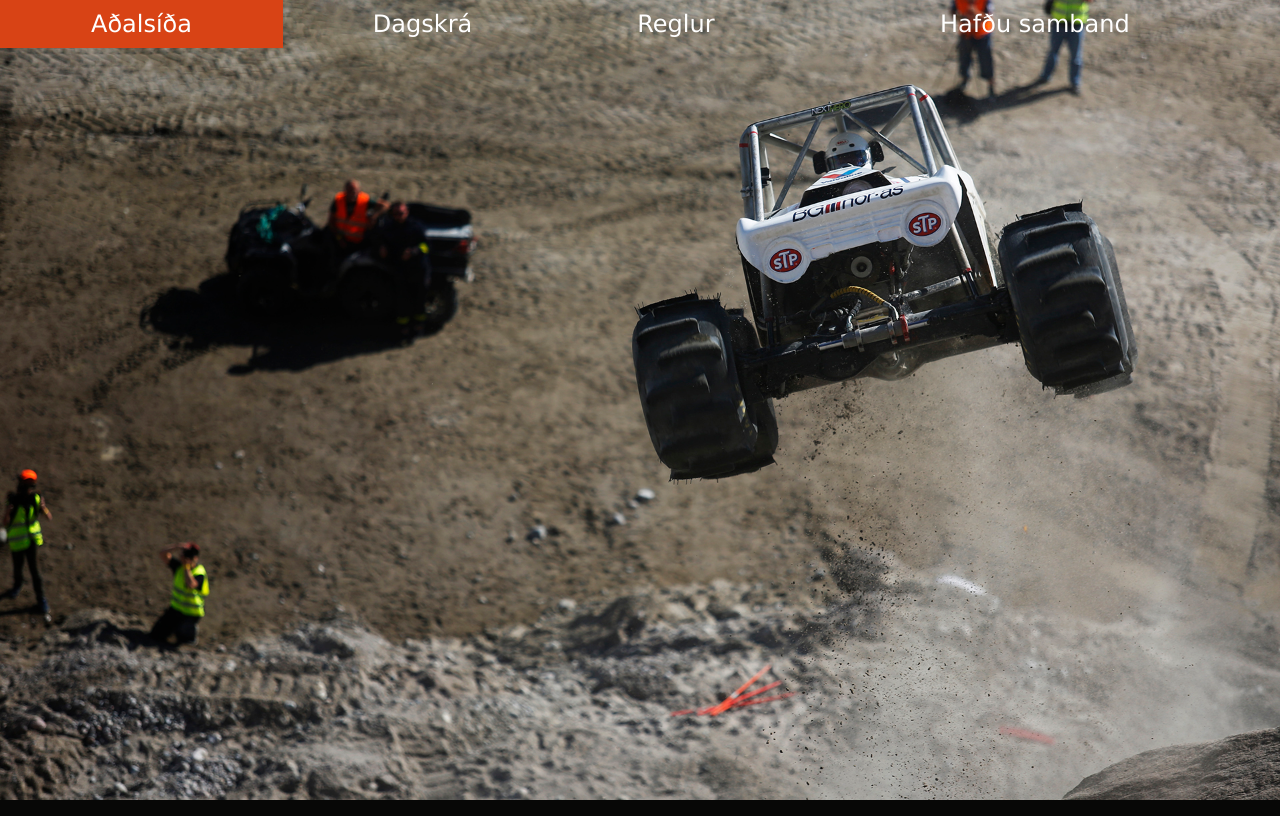
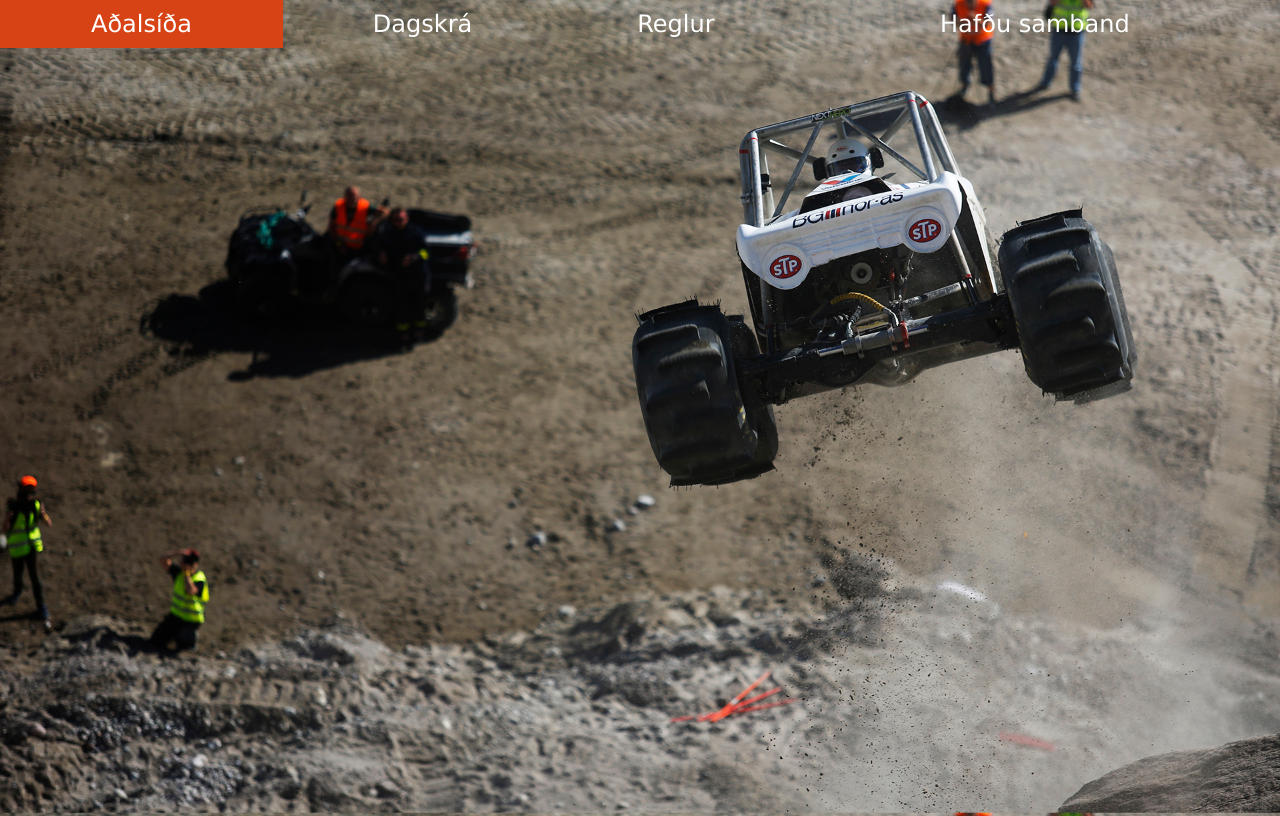
Before and after one commit to gudmunduro/VSH-hopverkefni, a PHP site: page / in a window 1280 px wide. Run offline with PHP 8.4, Linux system fonts and the light colour scheme; some libraries are stand-ins or nearby versions.

Commit message:
Breytingar

```diff
--- a/WebSite/include/style.css
+++ b/WebSite/include/style.css
@@ -8,7 +8,7 @@ body
     background-size: cover;
     background-attachment: fixed;
     background-position: center center;
-    min-height: 100%;
+    height: 100vh;
 }
 
 /*
```
